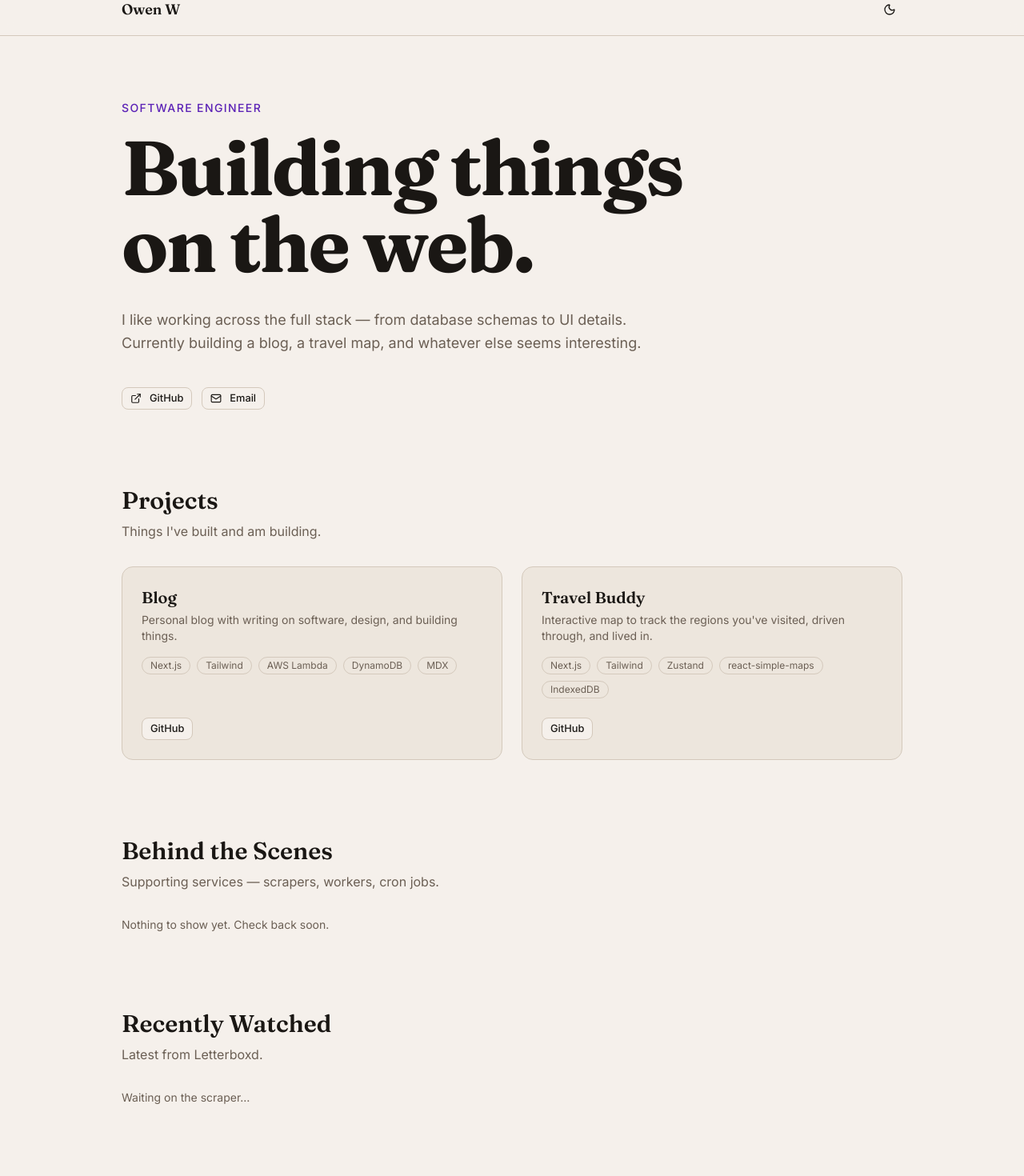
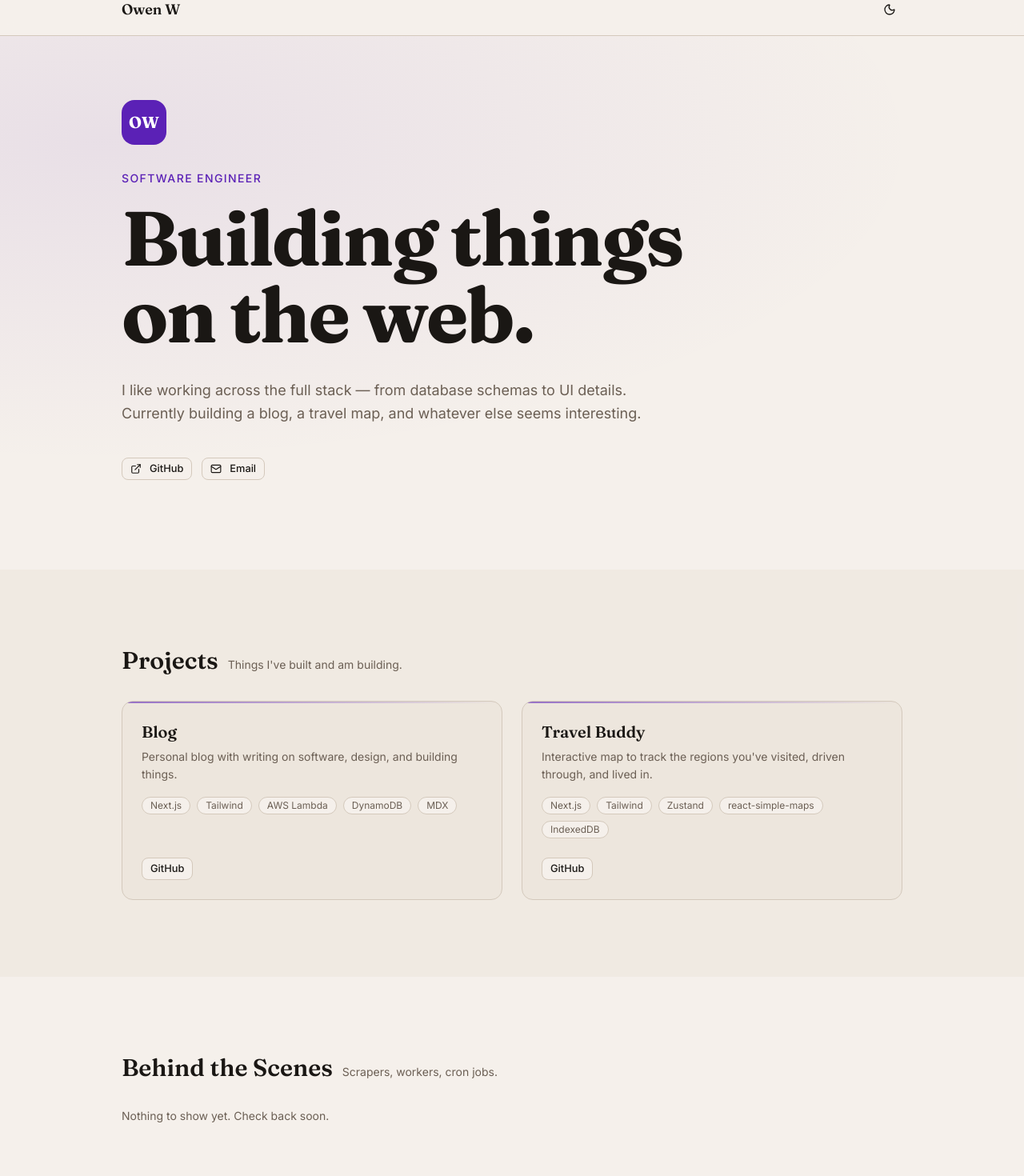
Before and after one commit to owenw2k/hub, a Next.js app: page / in a window 1280 px wide. Shown: the part 20-1490 px from the top of the page at 80% size. Built offline with nearby package versions, Linux system fonts and the light colour scheme.

Commit message:
feat(homepage): add warmth — initials badge, accent stripes, radial glow, section depth

```diff
--- a/src/app/page.tsx
+++ b/src/app/page.tsx
@@ -25,9 +25,16 @@ export default function HomePage() {
         </div>
       </header>
 
-      <main className="mx-auto max-w-5xl px-6">
+      <main>
         {/* Hero */}
-        <section aria-labelledby="hero-heading" className="pb-24 pt-20">
+        <section aria-labelledby="hero-heading" className="relative overflow-hidden">
+          {/* Warm radial glow behind the hero */}
+          <div className="pointer-events-none absolute inset-0 bg-[radial-gradient(ellipse_80%_60%_at_10%_20%,color-mix(in_oklch,var(--accent)_8%,transparent),transparent)]" />
+          <div className="relative mx-auto max-w-5xl px-6 pb-28 pt-20">
+            {/* Initials badge */}
+            <div className="mb-8 inline-flex h-14 w-14 items-center justify-center rounded-2xl bg-accent font-heading text-xl font-bold text-white">
+              OW
+            </div>
             <p className="mb-4 text-sm font-medium uppercase tracking-widest text-accent">
               Software engineer
             </p>
@@ -65,32 +72,43 @@ export default function HomePage() {
                 Email
               </ButtonLink>
             </div>
+          </div>
         </section>
 
-        {/* Projects */}
-        <section aria-labelledby="projects-heading" className="pb-24">
+        {/* Projects — surface tint to break up the background */}
+        <section aria-labelledby="projects-heading" className="bg-surface/60 py-24">
+          <div className="mx-auto max-w-5xl px-6">
+            <div className="flex items-baseline gap-3">
               <h2
                 id="projects-heading"
                 className="font-heading text-3xl font-semibold text-text-primary"
               >
                 Projects
               </h2>
-          <p className="mt-2 text-text-muted">Things I&apos;ve built and am building.</p>
+              <span className="text-sm text-text-muted">
+                Things I&apos;ve built and am building.
+              </span>
+            </div>
             <div className="mt-8 grid grid-cols-1 gap-6 sm:grid-cols-2">
               {projects.map((project) => (
                 <ProjectCard key={project.name} {...project} />
               ))}
             </div>
+          </div>
         </section>
 
         {/* Behind the Scenes */}
-        <section aria-labelledby="infra-heading" className="pb-24">
-          <h2 id="infra-heading" className="font-heading text-3xl font-semibold text-text-primary">
+        <section aria-labelledby="infra-heading" className="py-24">
+          <div className="mx-auto max-w-5xl px-6">
+            <div className="flex items-baseline gap-3">
+              <h2
+                id="infra-heading"
+                className="font-heading text-3xl font-semibold text-text-primary"
+              >
                 Behind the Scenes
               </h2>
-          <p className="mt-2 text-text-muted">
-            Supporting services — scrapers, workers, cron jobs.
-          </p>
+              <span className="text-sm text-text-muted">Scrapers, workers, cron jobs.</span>
+            </div>
             {infraProjects.length === 0 ? (
               <p className="mt-8 text-sm text-text-muted">Nothing to show yet. Check back soon.</p>
             ) : (
@@ -98,8 +116,9 @@ export default function HomePage() {
                 {infraProjects.map((project) => (
                   <article
                     key={project.name}
-                  className="flex flex-col gap-4 rounded-xl border border-border bg-surface p-6"
+                    className="group relative flex flex-col gap-4 overflow-hidden rounded-xl border border-border bg-surface p-6 transition-shadow hover:shadow-md"
                   >
+                    <div className="absolute left-0 top-0 h-0.5 w-full bg-gradient-to-r from-accent/50 to-transparent" />
                     <div className="flex flex-col gap-1">
                       <h3 className="font-heading text-xl font-semibold text-text-primary">
                         {project.name}
@@ -131,17 +150,21 @@ export default function HomePage() {
                 ))}
               </div>
             )}
+          </div>
         </section>
 
-        {/* Recently Watched */}
-        <section aria-labelledby="watched-heading" className="pb-24">
+        {/* Recently Watched — surface tint */}
+        <section aria-labelledby="watched-heading" className="bg-surface/60 py-24">
+          <div className="mx-auto max-w-5xl px-6">
+            <div className="flex items-baseline gap-3">
               <h2
                 id="watched-heading"
                 className="font-heading text-3xl font-semibold text-text-primary"
               >
                 Recently Watched
               </h2>
-          <p className="mt-2 text-text-muted">Latest from Letterboxd.</p>
+              <span className="text-sm text-text-muted">Latest from Letterboxd.</span>
+            </div>
             {films.length === 0 ? (
               <p className="mt-8 text-sm text-text-muted">Waiting on the scraper…</p>
             ) : (
@@ -159,7 +182,7 @@ export default function HomePage() {
                     <img
                       src={film.posterUrl}
                       alt={`${film.title} poster`}
-                    className="aspect-[2/3] w-full rounded-lg object-cover transition-opacity group-hover:opacity-80"
+                      className="aspect-[2/3] w-full rounded-lg object-cover shadow-sm transition-all group-hover:scale-[1.03] group-hover:shadow-md"
                     />
                     <span className="text-xs text-accent" aria-hidden>
                       {formatRating(film.rating)}
@@ -168,10 +191,12 @@ export default function HomePage() {
                 ))}
               </div>
             )}
+          </div>
         </section>
 
         {/* Contact */}
-        <section aria-labelledby="contact-heading" className="pb-24">
+        <section aria-labelledby="contact-heading" className="py-24">
+          <div className="mx-auto max-w-5xl px-6">
             <h2
               id="contact-heading"
               className="font-heading text-3xl font-semibold text-text-primary"
@@ -197,6 +222,7 @@ export default function HomePage() {
                 GitHub
               </ButtonLink>
             </div>
+          </div>
         </section>
       </main>
 
--- a/src/components/ProjectCard.tsx
+++ b/src/components/ProjectCard.tsx
@@ -19,17 +19,20 @@ export const ProjectCard = ({
   caseStudyUrl,
   techStack,
 }: Props) => (
-  <article className="flex flex-col gap-4 rounded-xl border border-border bg-surface p-6 transition-shadow hover:shadow-md">
-    <div className="flex flex-col gap-1">
+  <article className="group relative flex flex-col gap-4 overflow-hidden rounded-xl border border-border bg-surface p-6 transition-all hover:-translate-y-0.5 hover:shadow-lg">
+    {/* Accent stripe */}
+    <div className="absolute left-0 top-0 h-0.5 w-full bg-gradient-to-r from-accent/60 to-transparent" />
+
+    <div className="flex flex-col gap-1.5">
       <h3 className="font-heading text-xl font-semibold text-text-primary">{name}</h3>
-      <p className="text-sm text-text-muted">{description}</p>
+      <p className="text-sm leading-relaxed text-text-muted">{description}</p>
     </div>
 
     <div className="flex flex-wrap gap-2">
       {techStack.map((tag) => (
         <span
           key={tag}
-          className="rounded-full border border-border px-2.5 py-0.5 text-xs text-text-muted"
+          className="rounded-full border border-border bg-background px-2.5 py-0.5 text-xs text-text-muted"
         >
           {tag}
         </span>
```
Lines whose indentation alone changed are shown as unchanged.
